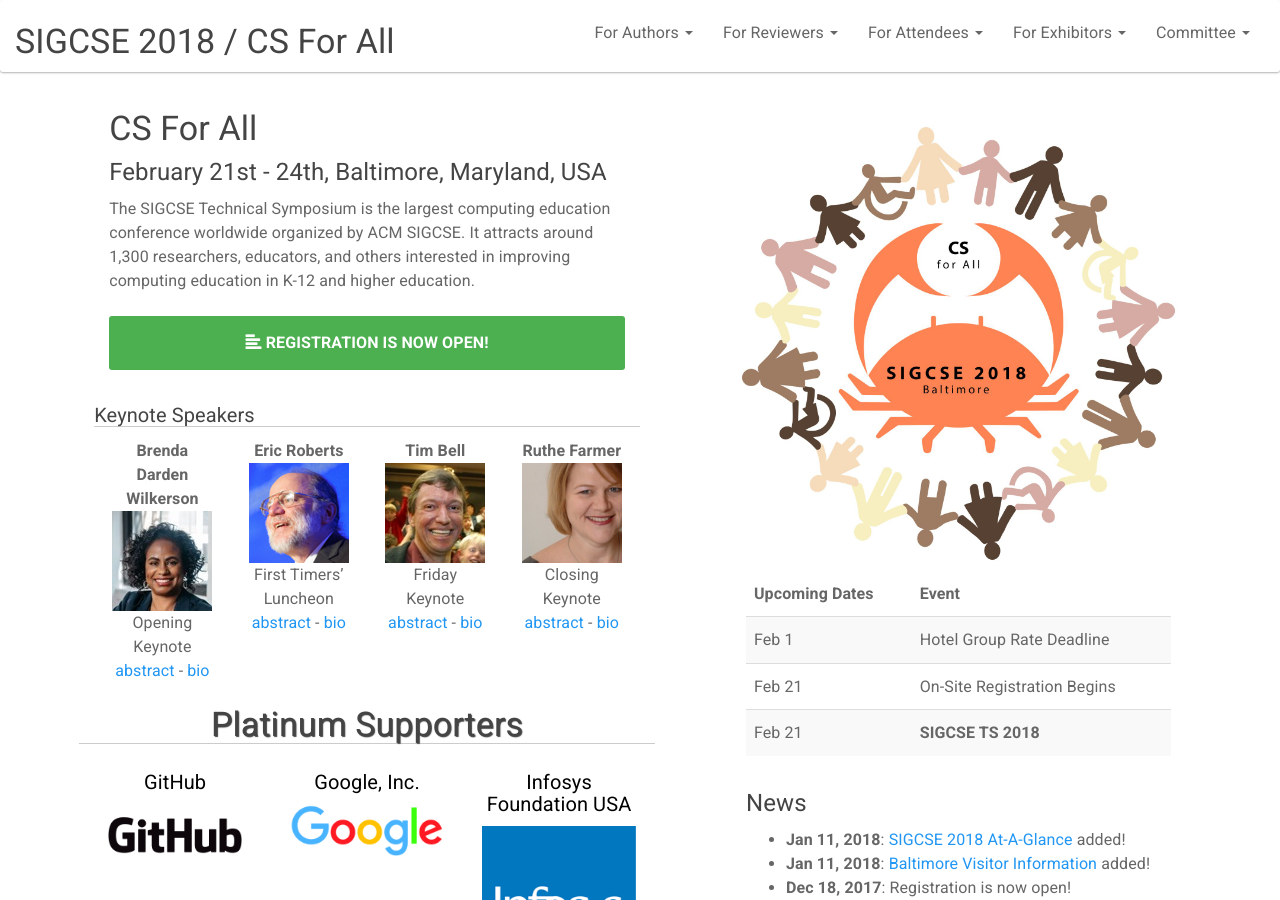
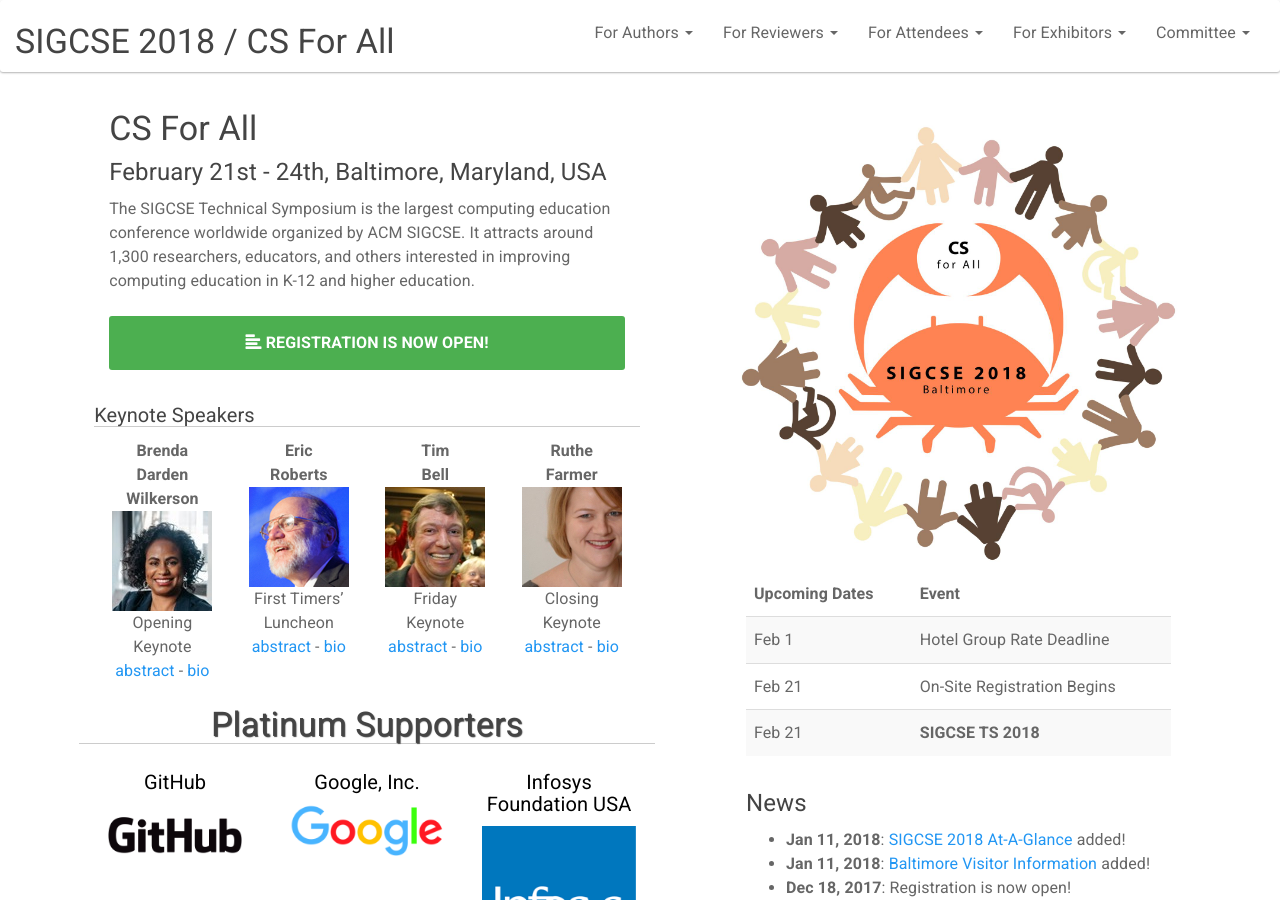
Before and after one commit to sigcsets/sigcse2018, a Jekyll site: the page built from index.html, in a window 1280 px wide and 900 px high. Built offline with Jekyll 4.4.1, drawn with Linux system fonts in a browser that asks for light colours.

Commit message:
Dan's formatting change to speakers

```diff
--- a/index.html
+++ b/index.html
@@ -25,46 +25,46 @@
   <div class="row">  <!-- Start First Row of Speakers -->
     <h5 style="border-bottom: 1px solid #ccc;">Keynote Speakers</h5>
     <div class="col-sm-3 text-center"> <!-- JW -->
-      <b>Brenda Darden Wilkerson</b>
+      <b>Brenda Darden <br>Wilkerson</b>
       <br/>
       <img  src="images/speakers/b-w-small-100.jpg"
             alt="Brenda Darden Wilkerson"
             width="100px">
             <br/>
-            Opening Keynote
+            Opening <br>Keynote
             <br/>
       <a href="info/bw.html#abstract">abstract</a> - <a href="info/bw.html#bio">bio</a>
     </div>
     <div class="col-sm-3 text-center"> <!-- MD -->
-      <b>Eric Roberts</b>
+      <b>Eric <br>Roberts</b>
       <br/>
       <img  src="images/speakers/e-r-small-100.jpg"
             alt="Eric Roberts"
             width="100px">
             <br/>
-            First Timers’ Luncheon
+            First Timers’ <br>Luncheon
             <br/>
             <a href="info/er.html">abstract</a> - <a href="info/er.html#bio">bio</a>
     </div>
     <div class="col-sm-3 text-center"> <!-- GC -->
-      <b>Tim Bell</b>
+      <b>Tim <br>Bell</b>
       <br/>
       <img  src="images/speakers/t-b-small-100.jpg"
             alt="Tim Bell"
             width="100px">
             <br/>
-            Friday <br/> Keynote
+            Friday <br>Keynote
             <br/>
       <a href="info/tb.html">abstract</a> - <a href="info/tb.html#bio">bio</a>
     </div>
     <div class="col-sm-3 text-center"> <!-- MR -->
-      <b>Ruthe Farmer</b>
+      <b>Ruthe <br>Farmer</b>
       <br/>
       <img  src="images/speakers/r-f-small-100.jpg"
             alt="Ruthe Farmer"
             width="100px">
             <br/>
-            Closing Keynote
+            Closing <br>Keynote
             <br/>
       <a href="info/rf.html#abstract">abstract</a> - <a href="info/rf.html#bio">bio</a>
     </div>
```
